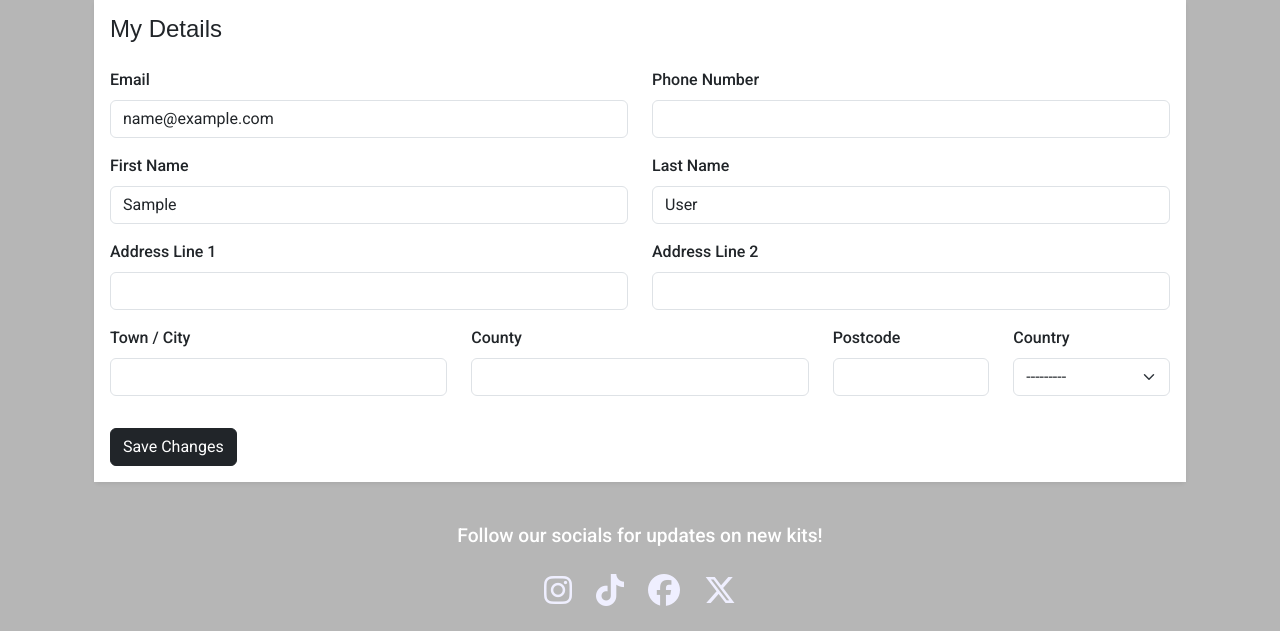
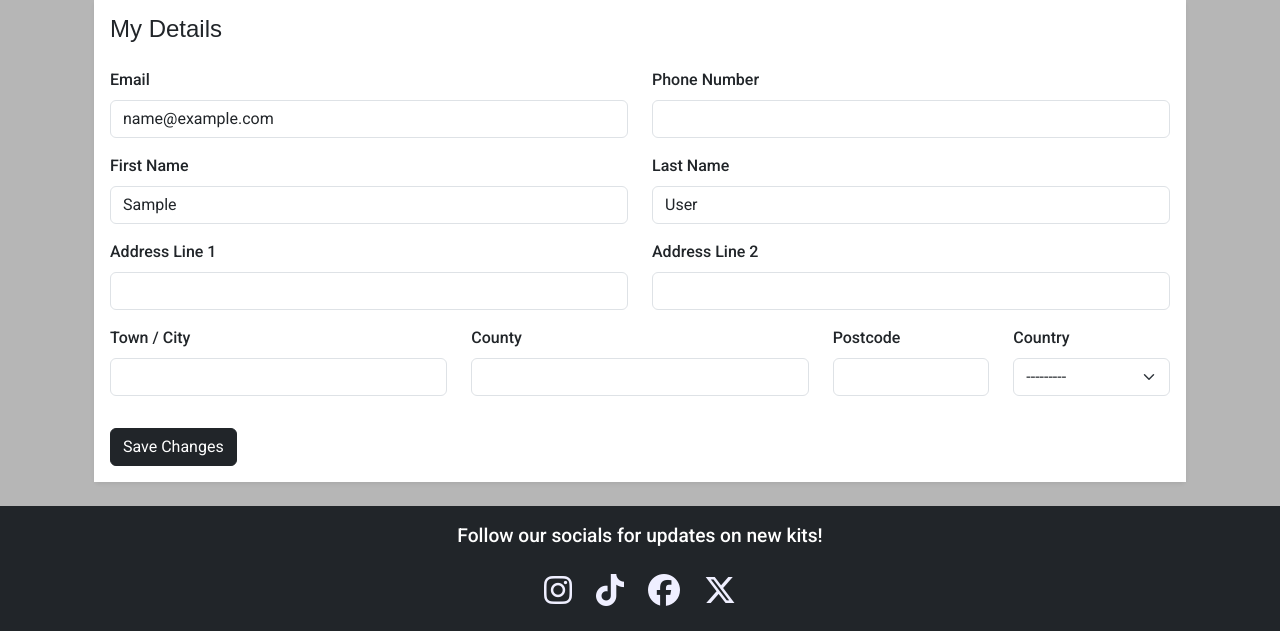
Before and after one commit to JackLamb99/the-kit-box, a Django app: page /accounts/my-account/ in a window 1280 px wide. Shown: the part 253-884 px from the top of the page. Run offline with Django 5.2, Linux system fonts and the light colour scheme; the visitor is signed in with stand-in values (Sample User, id 1); some libraries are stand-ins or nearby versions; some web fonts are replaced.

Commit message:
POLISH footer background colour to match home page colour scheme

```diff
--- a/templates/footer.html
+++ b/templates/footer.html
@@ -1,6 +1,6 @@
 {% load static %}
 
-<footer class="footer text-center text-white py-3 mt-auto">
+<footer class="footer text-center text-white bg-dark py-3 mt-auto">
     <div class="container">
         <!-- Contact link -->
         <div class="mb-2">
```
